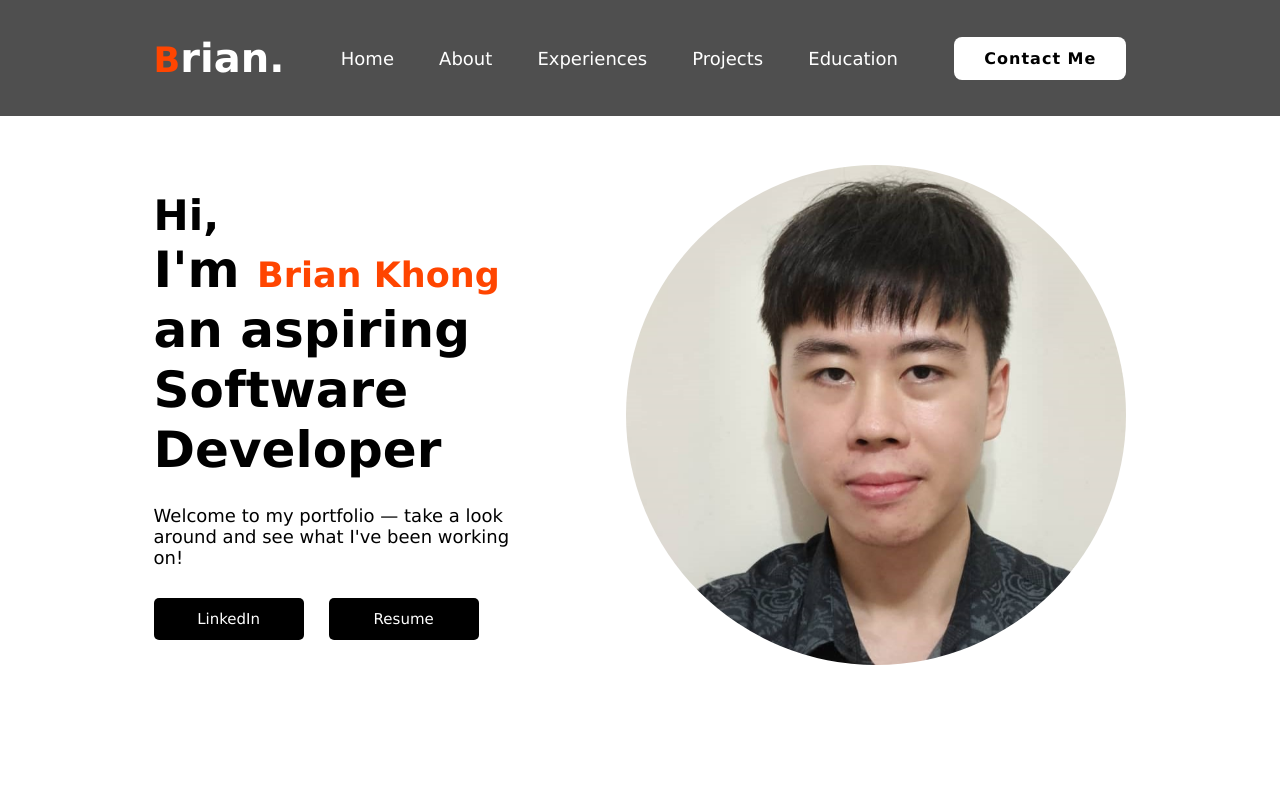
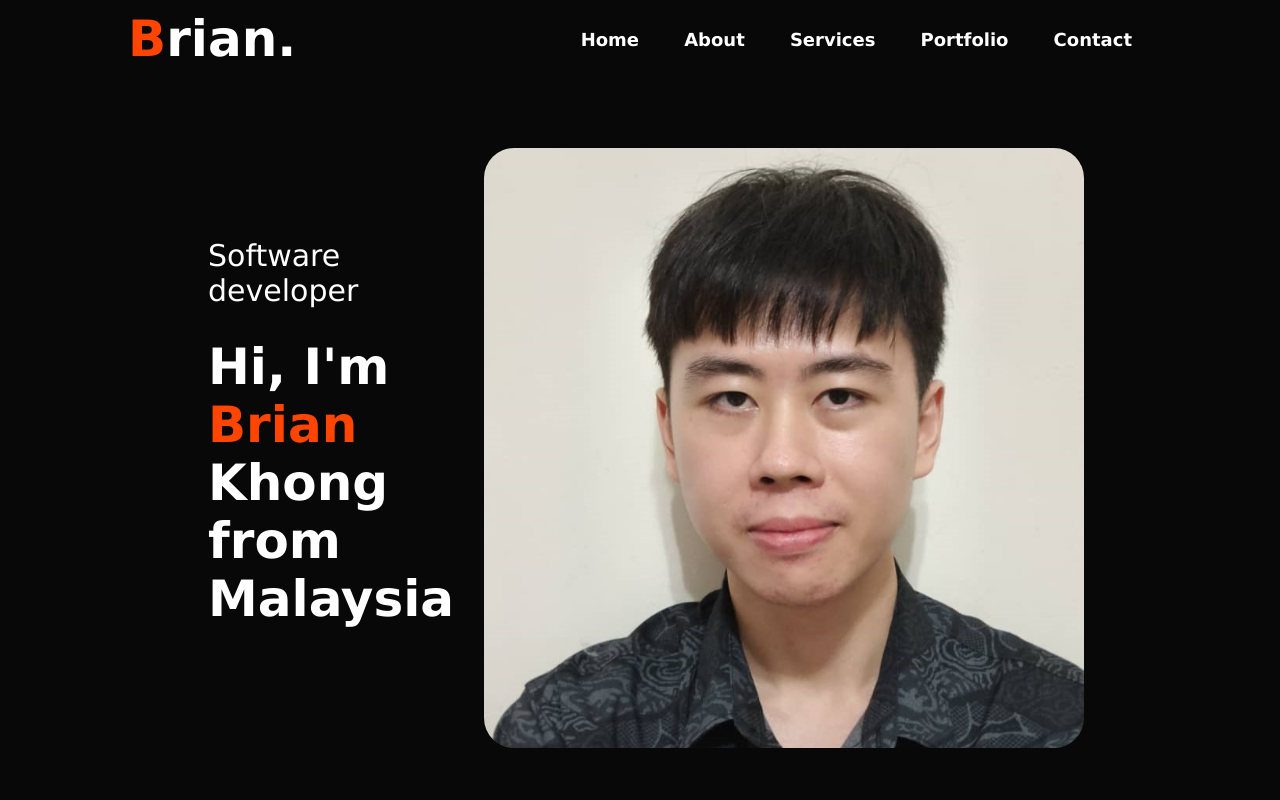
Before and after one commit to BrianKhong-BK/portfolio-project, a website: page index.html in a window 1280 px wide. Shown: the top 800 px of the page. Drawn offline with nearby package versions, Linux system fonts and the light colour scheme.

Commit message:
portfolio-v2 inital

```diff
--- a/index.html
+++ b/index.html
@@ -1,53 +1,34 @@
 <!DOCTYPE html>
-<html>
-  <head>
-    <meta charset="utf-8" />
-    <meta name="viewport" content="width=device-width" />
-    <title>Brian Khong Portfolio</title>
-    <link href="style.css" rel="stylesheet" type="text/css" />
-    <link href='https://unpkg.com/boxicons@2.1.4/css/boxicons.min.css' rel='stylesheet'>
-  </head>
+<html lang="en">
+<head>
+  <meta charset="UTF-8">
+  <meta name="viewport" content="width=device-width, initial-scale=1.0">
+  <title>Brian Khong Portfolio</title>
+  <link rel="stylesheet" href="style.css">
+</head>
 
-  <body>
-    <header class="header">
-      <a href="#" class="logo"><span>B</span>rian.</a>
-
-      <nav class="navbar">
-        <a href="#" class="active">Home</a>
-        <a href="#">About</a>
-        <a href="#">Experiences</a>
-        <a href="#">Projects</a>
-        <a href="#">Education</a>
-
+<body>
+  <div id="header">
+    <div class="container">
+      <nav>
+        <h1 id="logo"><span>B</span>rian.</h1>
+        <ul>
+          <li><a href="#">Home</a></li>
+          <li><a href="#">About</a></li>
+          <li><a href="#">Services</a></li>
+          <li><a href="#">Portfolio</a></li>
+          <li><a href="#">Contact</a></li>
+        </ul>
       </nav>
-
-      <a href="#" class="contact">Contact Me</a>
-    </header>
-
-    <section class="home">
-      <div class="home-content">
-        <h3>Hi,</h3>
-        <h1>I'm <span>Brian Khong<br></span>an aspiring Software Developer</h1>
-        <p>Welcome to my portfolio — take a look around and see what I've been working on!</p>
-
-        <button>LinkedIn</button>
-        <button>Resume</button>
-      </div>
-      <img src="images/profile-image.jpg" alt="">
-    </section>
-
-    <section class="about">
-      <div class="about-img">
+      <div class="body">
+        <div id="text-container">
+          <p>Software developer</p>
+          <h1>Hi, I'm <span>Brian</span> Khong<br>from Malaysia</h1>
+        </div>
         <img src="images/profile-image.jpg" alt="">
       </div>
+    </div>
+  </div>
+</body>
 
-      <div class="about-content">
-        <h2>About <span>Me</span></h2>
-        <h2>Aspiring Software Developer</h2>
-        <p>Hi, I'm Brian Khong — a former engineer turned aspiring software developer. With a strong foundation in problem-solving and a passion for technology, I'm now channeling my skills into building clean, functional, and user-friendly web applications. Whether it's front-end design or back-end logic, I'm eager to learn, grow, and create solutions that make an impact.</p>
-      </div>
-    </section>
-
-    <script src="script.js"></script>
-  </body>
 </html>
--- a/style.css
+++ b/style.css
@@ -1,148 +1,86 @@
 * {
   margin: 0;
   padding: 0;
-  box-sizing: border-box  ;
   font-family: 'Lucida Sans', 'Lucida Sans Regular', 'Lucida Grande', 'Lucida Sans Unicode', Geneva, Verdana, sans-serif;
-  text-decoration: none;
-  list-style: none;
+  box-sizing: border-box;
 }
 
-.header{
-  position: fixed;
-  top: 0;
-  left: 0;
-  width: 100%;
-  padding: 35px 12%;
-  background: rgba(0, 0, 0, 0.692);
-  backdrop-filter: blur(10px);
-  display: flex;
-  justify-content: space-between;
-  align-items: center;
-  z-index: 100;
+body{
+  background: #080808;
+  color: #fff;
 }
 
-.logo {
-  font-size: 40px;
-  color: white;
-  font-weight: 600;
-  transition: 0.3s ease;
+#header{
+  width: 100%;
+  height: 100vh;
 }
 
-.logo:hover{
-  color:orangered;
-  text-shadow: 0 0 25px orangered, 0 0 50px orangered;
-  transform: scale(1.1);
+#logo {
+  font-size: 50px;
+  width: 140px;
 }
 
 span{
-  font-size: 50px;
   color: orangered;
 }
 
-.navbar a{
-  font-size: 18px;
-  color: white;
-  font-weight: 500;
-  margin: 0 20px;
-  border-bottom: 3px solid transparent;
-  transition: 0.3s ease;
+.container {
+  padding: 10px 10%
 }
 
-.navbar a:hover, .navbar a:active{
-  color: orangered;
-  border-bottom: 3px solid orangered;
+nav{
+  display: flex;
+  align-items: center;
+  justify-content: space-between;
+  flex-wrap: wrap;
 }
 
-.contact{
-  padding: 10px 28px;
-  background-color: white;
-  color: black;
-  border: 2px solid transparent;
-  border-radius: 8px;
-  font-size: 16px;
-  letter-spacing: 1px;
-  font-weight: 600;
-  transition: 0.3s ease;
+nav ul li {
+  display: inline-block;
+  list-style: none;
+  margin: 10px 20px;
 }
 
-.contact:hover{
-  background-color: orangered;
-  box-shadow: 0 0 25px orangered;
-  color: white;
+nav ul li a{
+  background: linear-gradient(to right, #fff 50%, orangered 50%);
+  color: transparent;
+  background-clip: text;
+  background-size: 200% 100%;
+  background-position: 0%, 0%;
+  text-decoration: none;
+  font-size: 18px;
+  font-weight: bold;
+  position: relative;
+  transition: background-position 0.3s ease-in;
 }
 
-.home {
-  width: 100%;
-  min-height: 100vh;
-  background: white;
+nav ul li a:hover{
+  background-position: -100%, 0%;
+}
+
+.body{
   display: flex;
   align-items: center;
-  gap: 7em;
-  padding: 30px 12% 0;
+  justify-content: space-between;
+  gap: 30px;
+  padding: 80px;
 }
 
-.home-content{
-  max-width: 700px;
+.body img {
+  height: 600px;
+  border-radius: 30px;
 }
 
-.home-content h3{
-  font-size: 42px;
+.body #text-container {
+  width: 100%;
 }
 
-.home-content h1, span{
-  font-size: 50px;
-  line-height: 1.2;
+.body #text-container p{
+  font-size: 30px;
+  margin-bottom: 30px;
 }
 
-.home img {
-  height: 500px;
-  border-radius: 50%;
+.body #text-container h1{
+  font-size: 50px;
+  margin-bottom: 30px;
 }
-
-.home-content p{
-  font-size: 18px;
-  margin: 25px 0 30px;
-}
-
-.home-content button{
-  background-color: black;
-  color: white;
-  font-size: 15px;
-  width: 150px;
-  padding: 10px;
-  margin-right: 20px;
-  border: 2px solid transparent;
-  border-radius: 5px;
-  cursor: pointer;
-  transition: 0.3s ease;
-}
-
-.home-content button:hover{
-  background-color: orangered;
-  box-shadow: 0 0 25px orangered;
-}
-
-.about {
-  display: flex;
-  justify-content: center;
-  align-items: center;
-  padding: 12% 8%;
-  gap: 10em;
-  background: black;
-  color: white;
-}
-
-.about-img img{
-  position: relative;
-  width: 550px;
-  border-radius: 20px;
-}
-
-.about-content h2, span{
-  text-align: left;
-  font-size: 35px;
-}
-
-.about-content p {
-  margin-top: 30px;
-}
```
